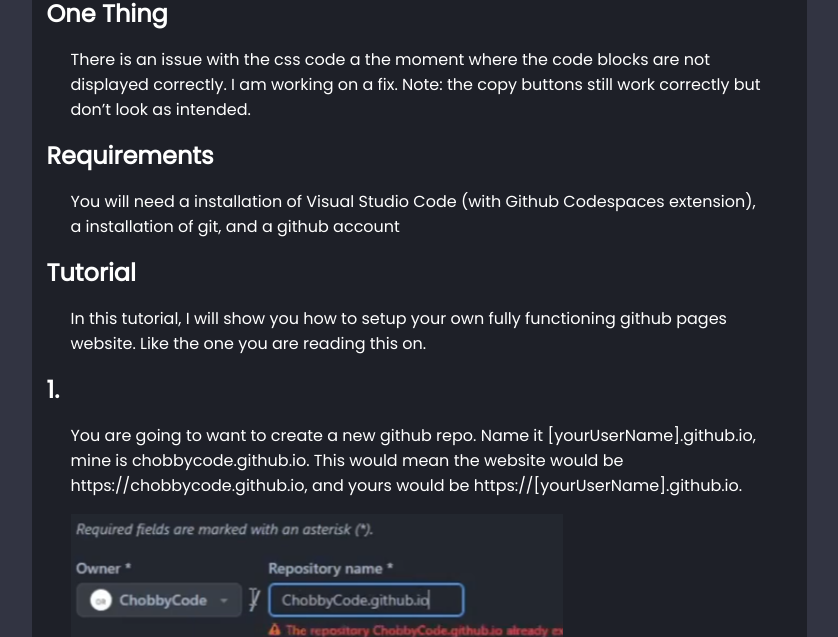
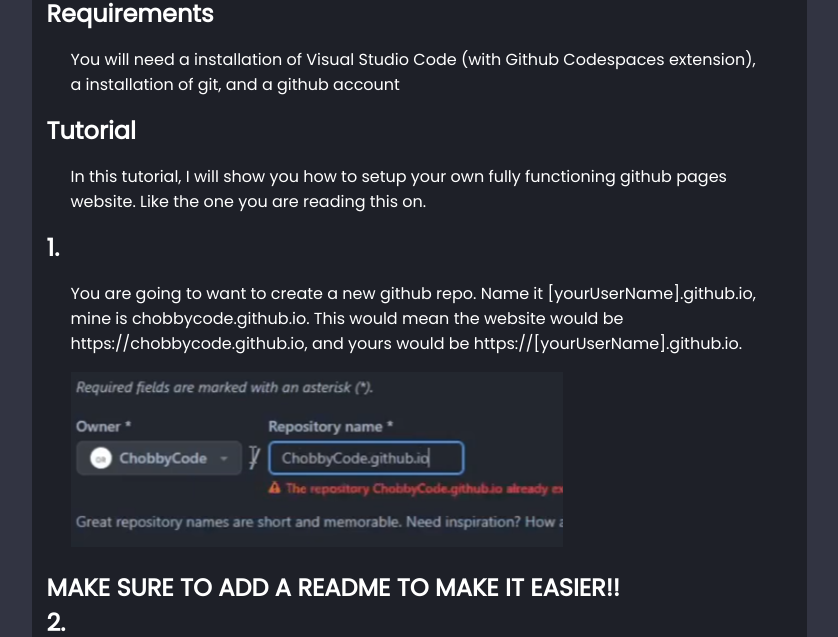
Before and after one commit to ChobbyCode/ChobbyCode.github.io, a Jekyll site: the page built from _posts/2023-08-22-setupGithubPages.md, in a window 1280 px wide and 900 px high, scrolled down 340 px, cut to the strip 263-900 px from the top of the window. Shown: the whole strip, without its empty margins (221-1059 px from the left). Built offline with Jekyll 4.4.1, drawn with Linux system fonts in a browser that asks for light colours.

Commit message:
Update 2023-08-22-setupGithubPages.md

```diff
--- a/_posts/2023-08-22-setupGithubPages.md
+++ b/_posts/2023-08-22-setupGithubPages.md
@@ -15,10 +15,6 @@
 > ## Follow this tutorial in Video:
 
 {% include youtube.html id="JD7UyrWiXJg" %}
-
-> ## One Thing
-
-There is an issue with the css code a the moment where the code blocks are not displayed correctly. I am working on a fix. Note: the copy buttons still work correctly but don't look as intended.
 
 > ## Requirements
 
```
